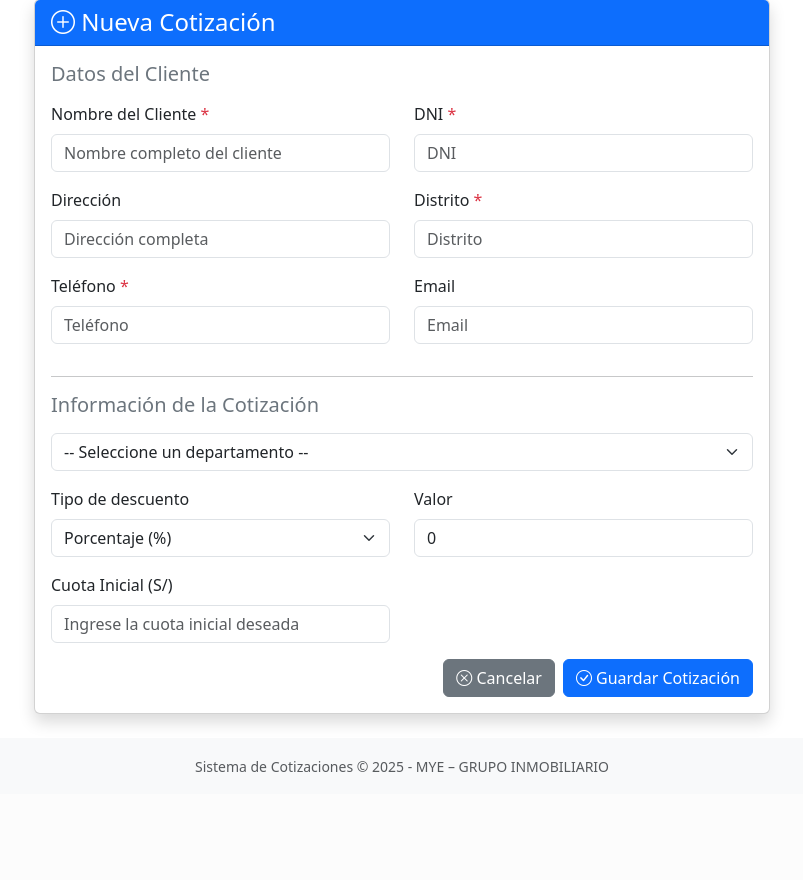
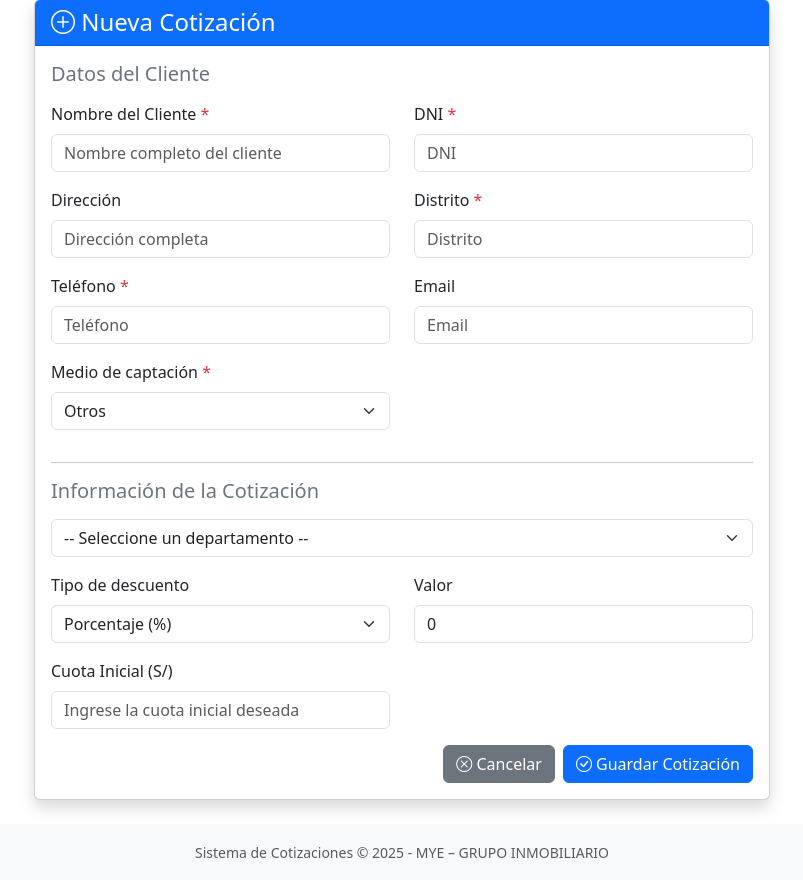
Before and after one commit to vinces1leon/inmobiliaria_mye, a Django app: page /cotizaciones/nueva/ in a window 1280 px wide. Shown: the part 91-971 px from the top of the page, without its empty margins (238-1041 px from the left). Before the commit the page ends 863 px from the top, so only its background shows below. Run offline with Django 5.2, Linux system fonts and the light colour scheme; a user stored in the database is signed in; data comes from the database, SQL or seed files in the repository; both versions use the stored data as it was after the commit.

Commit message:
media de captacion

```diff
--- a/cotizaciones/forms.py
+++ b/cotizaciones/forms.py
@@ -56,6 +56,7 @@ class CotizacionForm(forms.ModelForm):
             'distrito_cliente',
             'telefono_cliente',
             'email_cliente',
+            'medio_contacto',
             'departamento',
             'tipo_descuento',
             'valor_descuento'
@@ -87,6 +88,9 @@ class CotizacionForm(forms.ModelForm):
                 'class': 'form-control',
                 'placeholder': 'Email'
             }),
+            'medio_contacto': forms.Select(attrs={
+                'class': 'form-select'
+            }),
             'tipo_descuento': forms.Select(attrs={
                 'class': 'form-select',
                 'id': 'tipo_descuento'
@@ -104,6 +108,7 @@ class CotizacionForm(forms.ModelForm):
             'distrito_cliente': 'Distrito',
             'telefono_cliente': 'Teléfono',
             'email_cliente': 'Email',
+            'medio_contacto': 'Medio de captación',
             'valor_descuento': 'Descuento',
             'tipo_descuento': 'Tipo de Descuento'
         }
--- a/cotizaciones/models.py
+++ b/cotizaciones/models.py
@@ -50,6 +50,19 @@ class Cotizacion(models.Model):
     telefono_cliente = models.CharField(max_length=15)
     email_cliente = models.EmailField(blank=True, null=True)
     cuota_inicial = models.DecimalField(max_digits=12, decimal_places=2, null=True, blank=True)
+
+    MEDIO_CONTACTO_CHOICES = [
+        ('Facebook', 'Facebook'),
+        ('Nexo Inmobiliario', 'Nexo Inmobiliario'),
+        ('Pasó por la zona', 'Pasó por la zona'),
+        ('Otros', 'Otros'),
+    ]
+    medio_contacto = models.CharField(
+        max_length=50,
+        choices=MEDIO_CONTACTO_CHOICES,
+        default='Otros',
+        verbose_name='Medio de captación'
+    )
 
     # Departamento cotizado
     departamento = models.ForeignKey(Departamento, on_delete=models.CASCADE, related_name='cotizaciones')
--- a/cotizaciones/templates/cotizaciones/lista_cotizaciones.html
+++ b/cotizaciones/templates/cotizaciones/lista_cotizaciones.html
@@ -28,6 +28,7 @@
                                 <th>N° Cotización</th>
                                 <th>Cliente</th>
                                 <th>DNI</th>
+                                <th>Medio de Captación</th>
                                 <th>Departamento</th>
                                 <th>Precio Final</th>
                                 <th>Fecha</th>
@@ -43,6 +44,7 @@
                                 </td>
                                 <td>{{ cotizacion.nombre_cliente }}</td>
                                 <td>{{ cotizacion.dni_cliente }}</td>
+                                <td>{{ cotizacion.medio_contacto }}</td>
                                 <td>{{ cotizacion.departamento.codigo }} - {{ cotizacion.departamento.nombre }}</td>
                                 <td>
                                     <strong>S/. {{ cotizacion.precio_final|floatformat:2 }}</strong>
--- a/cotizaciones/templates/cotizaciones/nueva_cotizacion.html
+++ b/cotizaciones/templates/cotizaciones/nueva_cotizacion.html
@@ -78,6 +78,18 @@
                             {{ form.email_cliente }}
                             {% if form.email_cliente.errors %}
                                 <div class="text-danger small">{{ form.email_cliente.errors }}</div>
+                            {% endif %}
+                        </div>
+                    </div>
+
+                    <div class="row">
+                        <div class="col-md-6 mb-3">
+                            <label for="{{ form.medio_contacto.id_for_label }}" class="form-label">
+                                {{ form.medio_contacto.label }} <span class="text-danger">*</span>
+                            </label>
+                            {{ form.medio_contacto }}
+                            {% if form.medio_contacto.errors %}
+                                <div class="text-danger small">{{ form.medio_contacto.errors }}</div>
                             {% endif %}
                         </div>
                     </div>
--- a/cotizaciones/utils.py
+++ b/cotizaciones/utils.py
@@ -152,7 +152,7 @@ def generar_pdf_cotizacion(cotizacion):
         ['Domicilio:', cotizacion.direccion_cliente or '', ''],
         ['Teléfono:', cotizacion.telefono_cliente or '', ''],
         ['E-mail:', cotizacion.email_cliente or '', ''],
-        ['Distrito:', cotizacion.distrito_cliente or '', ''],
+        ['Distrito:', cotizacion.distrito_cliente or '',f'Medio de Captación: {cotizacion.medio_contacto}'],
     ]
 
     bold_style = ParagraphStyle('bold_style', fontName='Helvetica-Bold', fontSize=10)
```
Also changed, not shown: cotizaciones/templates/cotizaciones/editar_cotizacion.html (+10 -0 lines), cotizaciones/migrations/0013_cotizacion_medio_contacto.py (added), cotizaciones/migrations/0014_alter_cotizacion_medio_contacto.py (added), cotizaciones/migrations/0015_alter_cotizacion_medio_contacto.py (added), cotizaciones/migrations/0016_alter_cotizacion_medio_contacto.py (added), db.sqlite3.
